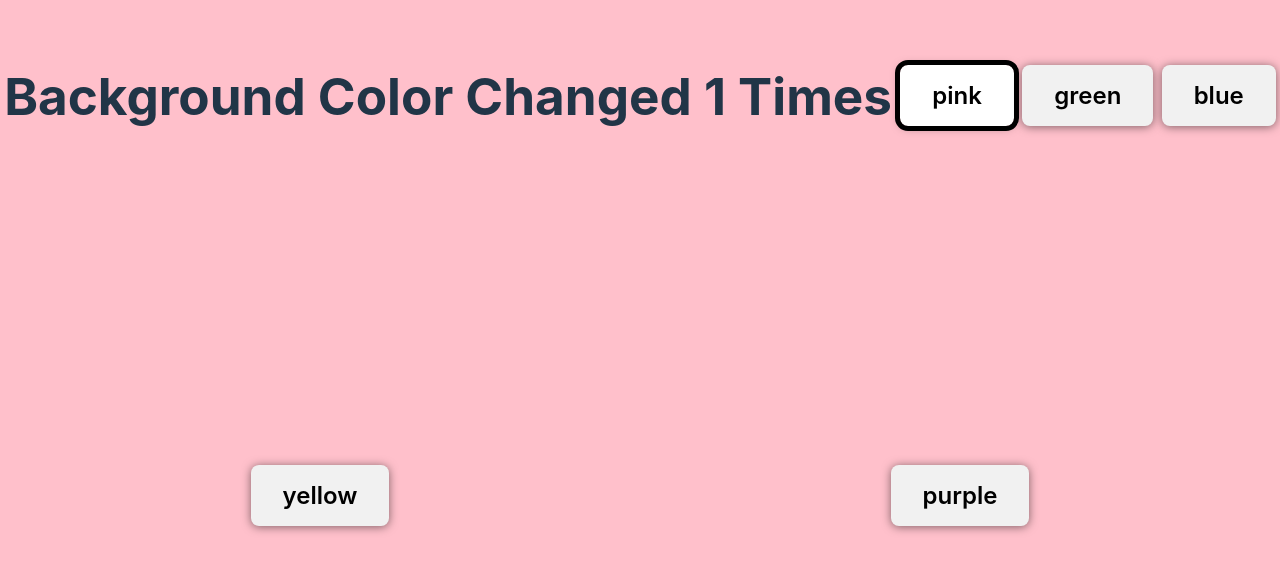
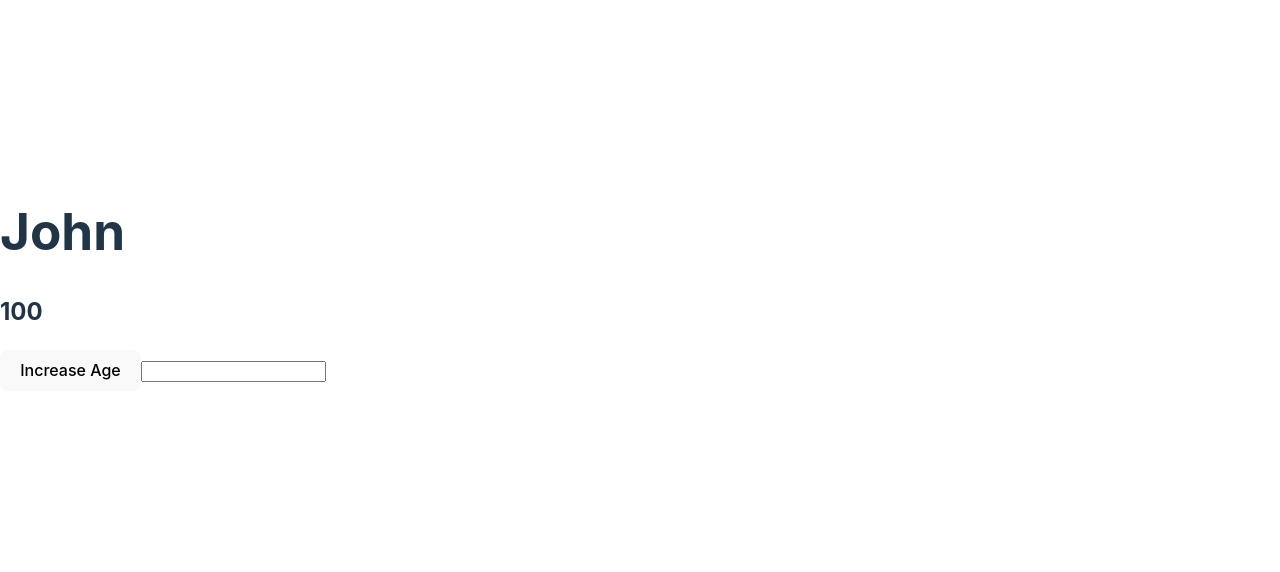
Before and after one commit to LydosSky/odin-react, a React (Vite) app: page / in a window 1280 px wide. Shown: the part 120-692 px from the top of the page. Built offline with nearby package versions, Linux system fonts and the light colour scheme.

Commit message:
chore: continuation of state section

```diff
--- a/src/App.jsx
+++ b/src/App.jsx
@@ -1,31 +1,21 @@
 import "./App.css";
-
-
-const COLOR = []
-
-var Square = () => { }
 
 function Button({ text, color, fontSize }) {
   const buttonStyle = {
     color: color,
-    fontSize: fontSize + "px"
-  }
-  return (
-    <button style={buttonStyle}>{text}</button>
-  )
+    fontSize: fontSize + "px",
+  };
+  return <button style={buttonStyle}>{text}</button>;
 }
 
-
 function App() {
-  const animals = ["Lion", "Cow", "Snake", "Lizard"]
   return (
     <div>
       <Button text="Click Me!" color="blue" fontSize={12} />
       <Button text="Don't Click Me!" color="red" fontSize={12} />
       <Button text="Click Me!" color="blue" fontSize={20} />
     </div>
-  )
+  );
 }
 
-
 export default App;
--- /dev/null
+++ b/src/Person.jsx
@@ -0,0 +1,24 @@
+import { useState } from "react";
+
+export default function Person() {
+  const [person, setPerson] = useState({ name: "John", age: 100 });
+  const [value, setValue] = useState("");
+
+  const handleIncreaseAge = () => {
+    setPerson((prevPerson) => ({ ...prevPerson, age: person.age + 1 }));
+    setPerson((prevPerson) => ({ ...prevPerson, age: person.age + 1 }));
+  };
+
+  return (
+    <>
+      <h1>{person.name}</h1>
+      <h2>{person.age}</h2>
+      <button onClick={handleIncreaseAge}>Increase Age</button>
+      <input
+        type="text"
+        value={value}
+        onChange={(e) => setValue(e.target.value)}
+      />
+    </>
+  );
+}
--- a/src/main.jsx
+++ b/src/main.jsx
@@ -5,9 +5,10 @@ import Greeting from "./Greeting";
 import { Footer, Header, Main } from "./components";
 import App from "./App";
 import Colors from "./Colors";
+import Person from "./Person";
 
 createRoot(document.getElementById("root")).render(
   <StrictMode>
-    <Colors />
+    <Person />
   </StrictMode>,
 );
```
Also changed, not shown: src/Props.jsx (+12 -8 lines).
